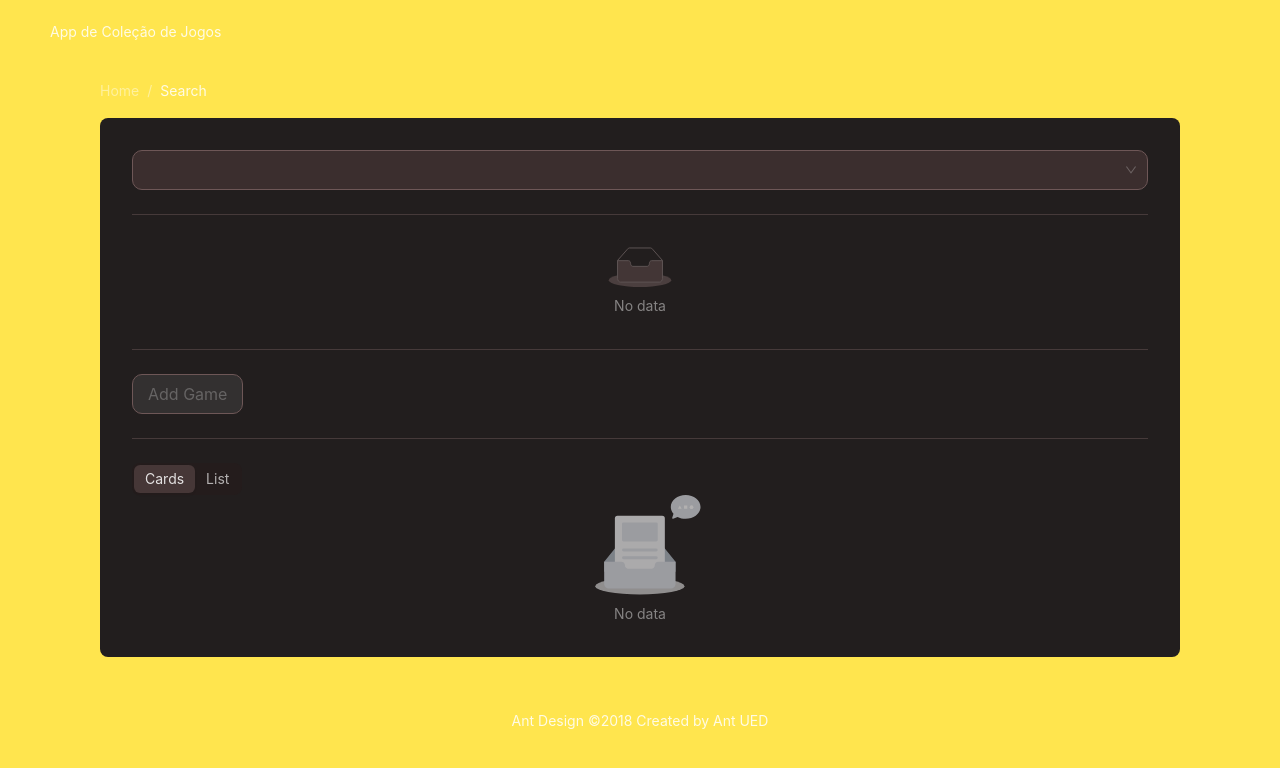
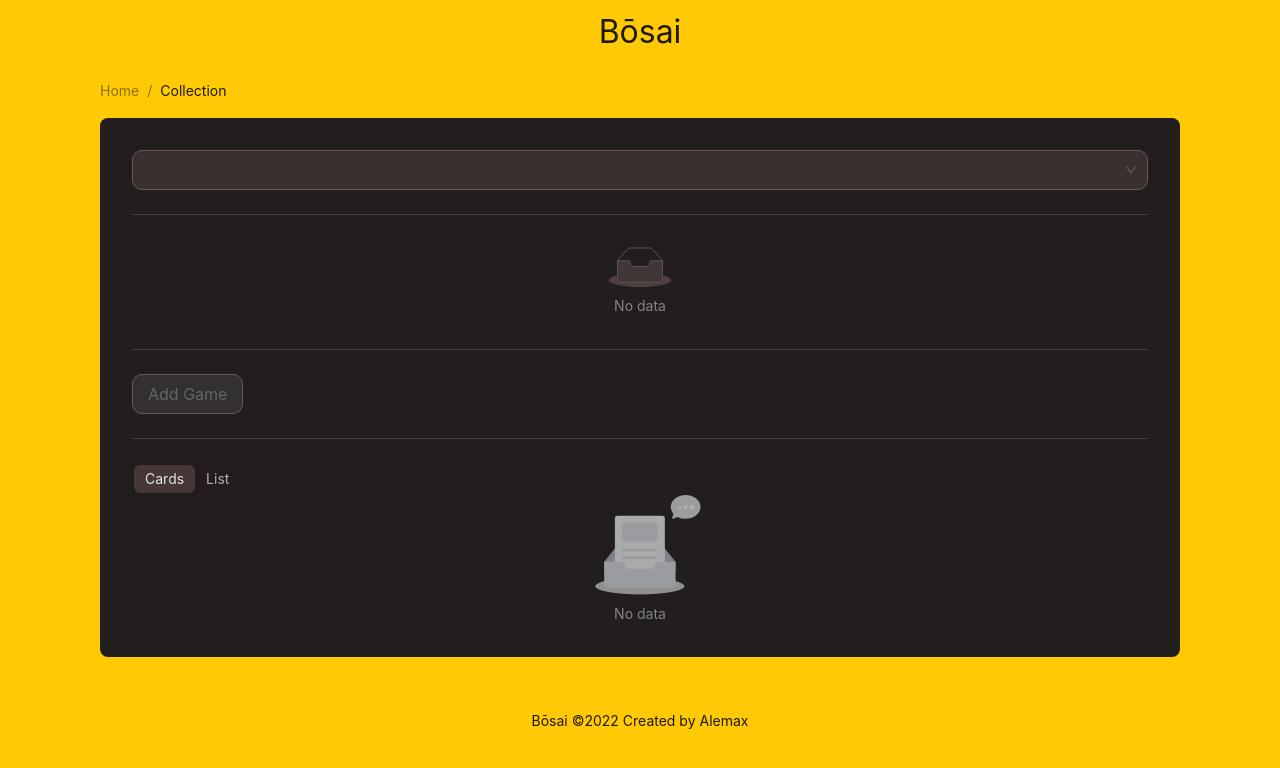
Before and after one commit to leonardoalemax/bosai, a React (Vite) app in the folder packages/bosai-app/: page / in a window 1280 px wide. Shown: the top 768 px of the page. Built offline with nearby package versions, Linux system fonts and the light colour scheme.

Commit message:
add delete action

```diff
--- a/packages/bosai-app/src/components/GameCard.tsx
+++ b/packages/bosai-app/src/components/GameCard.tsx
@@ -1,14 +1,25 @@
 import { Card } from "antd";
 import { IGame } from "../interfaces/game";
+import { DeleteOutlined } from "@ant-design/icons";
+import { useContext } from "react";
+import CollectionContext from "../context/CollectionContext";
 
 const { Meta } = Card;
 
 function GameCard({ game }: { game: IGame }) {
+	const { removeGame } = useContext(CollectionContext);
+
 	return (
 		<Card
 			hoverable
 			style={{ width: 240 }}
-			cover={<img alt='example' src={game?.cover} />}>
+			cover={<img alt='example' src={game?.cover} />}
+			actions={[
+				<DeleteOutlined
+					key='trash'
+					onClick={() => removeGame && removeGame(game.slug)}
+				/>,
+			]}>
 			<Meta
 				title={game?.title}
 				description={game?.platforms?.join("|")}
--- a/packages/bosai-app/src/components/GameRow.tsx
+++ b/packages/bosai-app/src/components/GameRow.tsx
@@ -1,12 +1,23 @@
 import { List, Avatar } from "antd";
 import { IGame } from "../interfaces/game";
 import "./GameRow.css";
+import { DeleteOutlined } from "@ant-design/icons";
+import { useContext } from "react";
+import CollectionContext from "../context/CollectionContext";
 
 const { Item } = List;
 
 function GameRow({ game }: { game: IGame }) {
+	const { removeGame } = useContext(CollectionContext);
+
 	return (
-		<Item>
+		<Item
+			actions={[
+				<DeleteOutlined
+					key='trash'
+					onClick={() => removeGame && removeGame(game.slug)}
+				/>,
+			]}>
 			<Item.Meta
 				avatar={<Avatar shape='square' size={64} src={game?.cover} />}
 				title={game?.title}
--- a/packages/bosai-app/src/context/CollectionContext.ts
+++ b/packages/bosai-app/src/context/CollectionContext.ts
@@ -5,8 +5,8 @@ import { IGame } from "../interfaces/game";
 export interface CollectionContextProps {
 	collection: IGame[];
 	addGame?: (game: IGame) => void;
-	updateGame?: (id: string, game: IGame) => void;
-	removeGame?: (id: string) => void;
+	updateGame?: (slug: string, game: IGame) => void;
+	removeGame?: (slug: string) => void;
 }
 
 const CollectionContext = React.createContext<CollectionContextProps>({
--- a/packages/bosai-app/src/index.css
+++ b/packages/bosai-app/src/index.css
@@ -1,5 +1,5 @@
 :root {
-	--color-primary: #ffe54e;
+	--color-primary: #ffca05;
 	--color-background: #221e1e;
 	--color-primary-text: #221e1e;
 	--color-secondary-text: #fff;
--- a/packages/bosai-app/src/layouts/Master.css
+++ b/packages/bosai-app/src/layouts/Master.css
@@ -1,9 +1,10 @@
 .header.ant-layout-header {
 	background-color: var(--color-primary);
-	position: sticky;
-	top: 0;
 	z-index: 1;
 	width: "100%";
+	font-size: 32px;
+	justify-content: center;
+	text-align: center;
 }
 
 .footer.ant-layout-footer {
--- a/packages/bosai-app/src/layouts/Master.tsx
+++ b/packages/bosai-app/src/layouts/Master.tsx
@@ -7,6 +7,13 @@ import "./Master.css";
 
 function Master() {
 	return (
+		<Layout>
+			<Header className='header'>Bōsai</Header>
+			<Content className='content'>
+				<Breadcrumb>
+					<Breadcrumb.Item>Home</Breadcrumb.Item>
+					<Breadcrumb.Item>Collection</Breadcrumb.Item>
+				</Breadcrumb>
 				<ConfigProvider
 					componentSize={"large"}
 					theme={{
@@ -17,22 +24,13 @@ function Master() {
 							borderRadius: 8,
 						},
 					}}>
-			<Layout>
-				<Header className='header'>App de Coleção de Jogos</Header>
-				<Content className='content'>
-					<Breadcrumb>
-						<Breadcrumb.Item>Home</Breadcrumb.Item>
-						<Breadcrumb.Item>Search</Breadcrumb.Item>
-					</Breadcrumb>
 					<div className='page'>
 						<Outlet />
 					</div>
+				</ConfigProvider>
 			</Content>
-				<Footer className='footer'>
-					Ant Design ©2018 Created by Ant UED
-				</Footer>
+			<Footer className='footer'>Bōsai ©2022 Created by Alemax</Footer>
 		</Layout>
-		</ConfigProvider>
 	);
 }
 
```
Also changed, not shown: 1 other file (tests, documents, lock files or other folders). Lines whose indentation alone changed are shown as unchanged.
